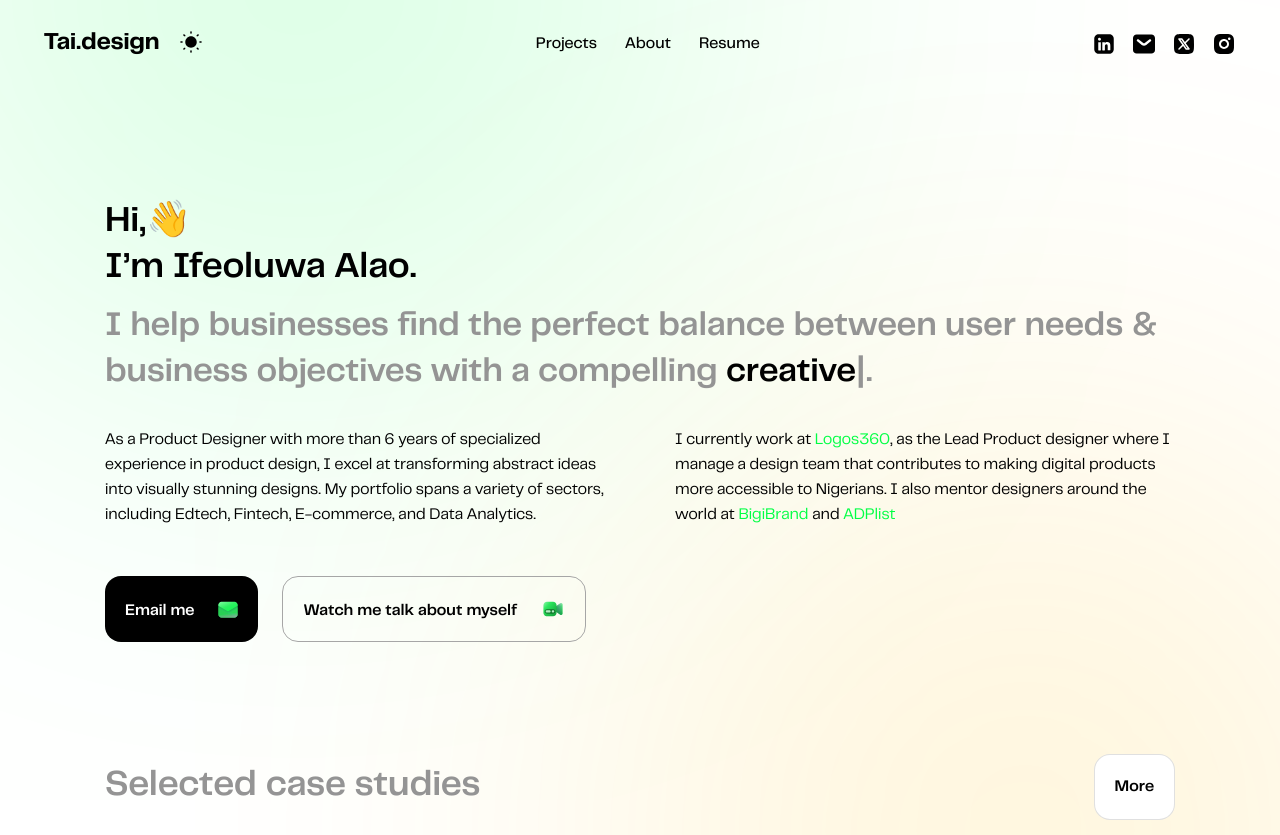
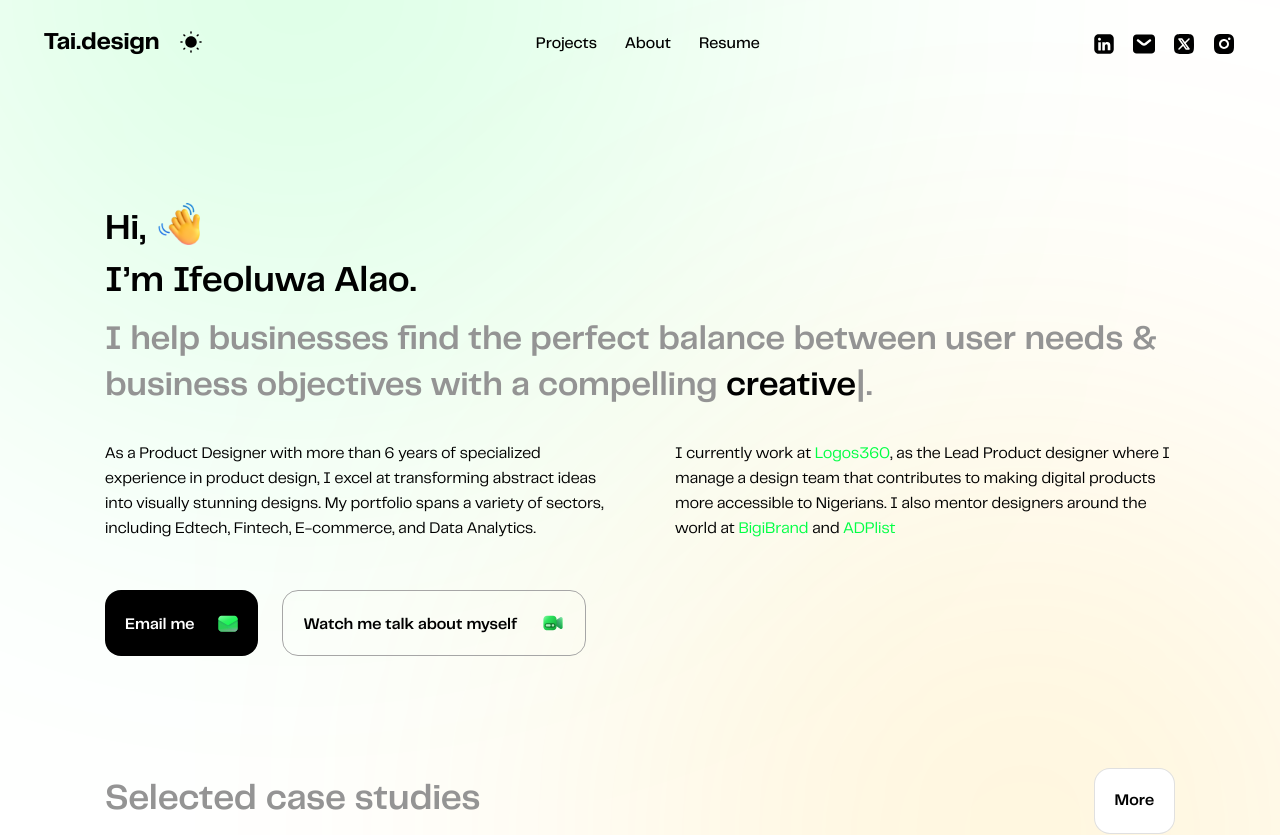
Before and after one commit to thealaoifeoluwa/tai, a Next.js app: page / in a window 1280 px wide. Shown: the top 835 px of the page. Built offline with nearby package versions, Linux system fonts and the light colour scheme.

Commit message:
update waving hand

```diff
--- /dev/null
+++ b/src/components/waving.tsx
@@ -0,0 +1,17 @@
+import clsx from "clsx";
+import Image from "next/image";
+import { twMerge } from "tailwind-merge";
+
+const WavingHand = ({ className = "" }) => {
+  return (
+    <Image
+      src="/icons/waving.png"
+      alt="waving hand"
+      width={40}
+      height={40}
+      className={twMerge(clsx("size-9 md:size-12 inline mb-3", className))}
+    />
+  );
+};
+
+export default WavingHand;
--- a/src/pages/about.tsx
+++ b/src/pages/about.tsx
@@ -1,4 +1,5 @@
 import Image from "@/components/image";
+import WavingHand from "@/components/waving";
 import { PlainArrowIcon } from "@/icons/arrow";
 import { certifications, volunteering } from "@/utils/data";
 import Link from "next/link";
@@ -10,15 +11,15 @@ const Page = () => {
         <Image
           src="https://res.cloudinary.com/alaoifeoluwa/image/upload/v1742342986/Tai%20portfolio/alao-ifeoluwa_pdrvwe.png"
           alt="Alao Ifeoluwa"
-          className="min-w-full sm:min-w-[400px] sm:relative left-[13%] 2xl:static rounded-b-2xl sm:rounded-b-[32px] sm:rounded-t-[32px]"
+          className="min-w-full sm:min-w-[400px] sm:relative scale-105 sm:scale-100 left-[13%] 2xl:static rounded-b-2xl sm:rounded-b-[32px] sm:rounded-t-[32px]"
         />
 
-        <div className="static sm:absolute left-[7%] md:left-[15%] 2xl:left-10 top-1/2 sm:-translate-y-1/2 mt-6 sm:mt-0">
+        <div className="static sm:absolute left-[7%] md:left-[15%] 2xl:left-10 top-1/2 sm:-translate-y-1/2 mt-10 sm:mt-0">
           <h1
             className="text-[30px] lg:text-[40px] 2xl:text-[60px] font-semibold sm:text-center px-5"
             data-aos="fade-up"
           >
-            Hola👋
+            Hola <WavingHand className="md:size-16 mb-6" />
           </h1>
           <div
             data-aos="fade-up"
--- a/src/pages/index.tsx
+++ b/src/pages/index.tsx
@@ -1,6 +1,7 @@
 import CaseStudy from "@/components/caseStudy";
 import OtherProjects from "@/components/otherProjects";
 import Spotlight from "@/components/spotlight";
+import WavingHand from "@/components/waving";
 import MailIcon from "@/icons/mailIcon";
 import VideoIcon from "@/icons/videoIcon";
 import Link from "next/link";
@@ -38,7 +39,7 @@ export default function Home() {
           className="text-[28px] sm:text-[36px] leading-[38px] sm:leading-[46px] font-semibold"
           data-aos="fade-up"
         >
-          Hi,👋 <br />
+          Hi, <WavingHand /> <br />
           I’m Ifeoluwa Alao.
         </h1>
         <h2
```
Also changed, not shown: public/icons/waving.png (added).
